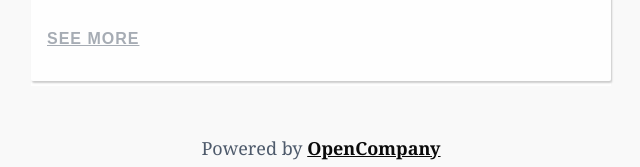
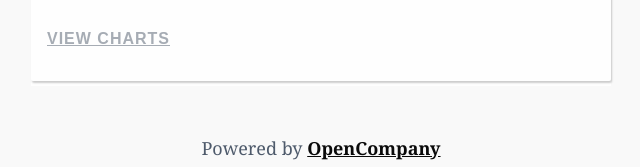
Before and after one commit to open-company/open-company-email, a plain HTML site: page resources/index.html in a window 1280 px wide. Shown: the part 1537-1704 px from the top of the page, 319-959 px from the left. Drawn offline with Linux system fonts and the light colour scheme.

Commit message:
SEE MORE link as VIEW CHARTS.

```diff
--- a/resources/index.html
+++ b/resources/index.html
@@ -536,7 +536,7 @@
                             </tr>
                           </table> <!-- 20px spacer -->
 
-                          <a class="topic-read-more" href="http://cnn.com/">SEE MORE</a>
+                          <a class="topic-read-more" href="http://cnn.com/">VIEW CHARTS</a>
 
                           <table class="row">
                             <tr>
```
Also changed, not shown: resources/data-topic.html (+1 -1 lines), 1 other file.
